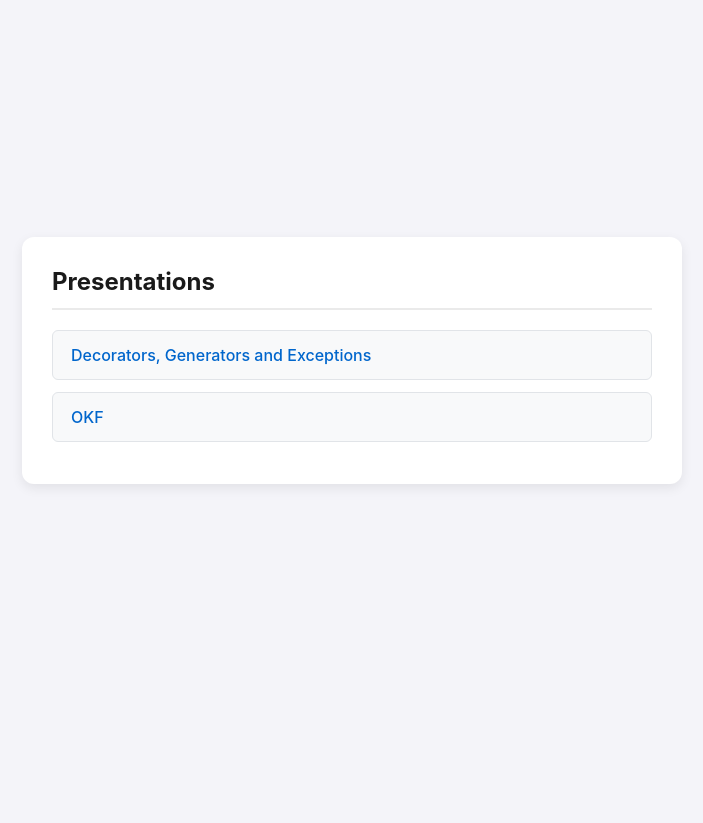
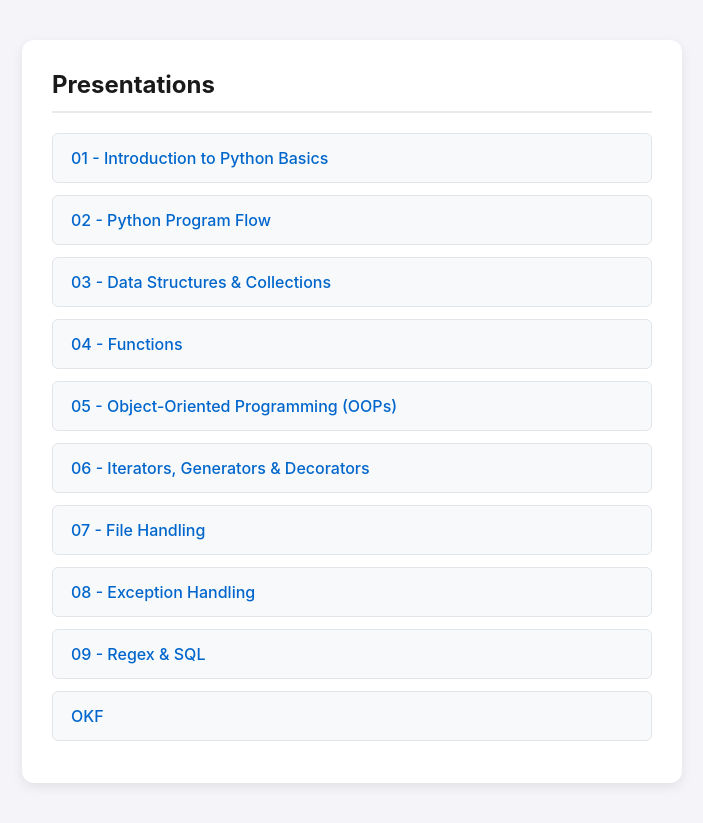
Before and after one commit to ykantreddi-dev/presentation, a plain HTML site: page files_#%2we#$/index.html in a window 1280 px wide. Shown: the whole page, without its empty margins (288-991 px from the left). Before the commit the page ends 800 px from the top, so only its background shows below. Drawn offline with Linux system fonts and the light colour scheme.

Commit message:
Update index.html

```diff
--- a/files_#%2we#$/index.html
+++ b/files_#%2we#$/index.html
@@ -72,13 +72,62 @@
     <h1>Presentations</h1>
    <ul>
   <li>
-        <a href="https://ykantreddi-dev.github.io/presentation/files_%23%252we%23%24/python-session-generators-decorators-slate.html"
+    <a href="https://ykantreddi-dev.github.io/presentation/files_%23%252we%23%24/01-intro-python-basics.html"
        target="_blank">
-          Decorators, Generators and Exceptions
+      01 - Introduction to Python Basics
     </a>
   </li>
   <li>
-        <a href="https://ykantreddi-dev.github.io/presentation/files_%23%252we%23%24/okf.html" target="_blank">
+    <a href="https://ykantreddi-dev.github.io/presentation/files_%23%252we%23%24/02-python-program-flow.html"
+       target="_blank">
+      02 - Python Program Flow
+    </a>
+  </li>
+  <li>
+    <a href="https://ykantreddi-dev.github.io/presentation/files_%23%252we%23%24/03-data-structures-collections.html"
+       target="_blank">
+      03 - Data Structures & Collections
+    </a>
+  </li>
+  <li>
+    <a href="https://ykantreddi-dev.github.io/presentation/files_%23%252we%23%24/04-functions.html"
+       target="_blank">
+      04 - Functions
+    </a>
+  </li>
+  <li>
+    <a href="https://ykantreddi-dev.github.io/presentation/files_%23%252we%23%24/05-oops.html"
+       target="_blank">
+      05 - Object-Oriented Programming (OOPs)
+    </a>
+  </li>
+  <li>
+    <a href="https://ykantreddi-dev.github.io/presentation/files_%23%252we%23%24/06-iterators-generators-decorators.html"
+       target="_blank">
+      06 - Iterators, Generators & Decorators
+    </a>
+  </li>
+  <li>
+    <a href="https://ykantreddi-dev.github.io/presentation/files_%23%252we%23%24/07-file-handling.html"
+       target="_blank">
+      07 - File Handling
+    </a>
+  </li>
+  <li>
+    <a href="https://ykantreddi-dev.github.io/presentation/files_%23%252we%23%24/08-exception-handling.html"
+       target="_blank">
+      08 - Exception Handling
+    </a>
+  </li>
+  <li>
+    <a href="https://ykantreddi-dev.github.io/presentation/files_%23%252we%23%24/09-regex-and-sql.html"
+       target="_blank">
+      09 - Regex & SQL
+    </a>
+  </li>
+  <li>
+    <a href="https://ykantreddi-dev.github.io/presentation/files_%23%252we%23%24/okf.html"
+       target="_blank">
       OKF
     </a>
   </li>
```
Lines whose indentation alone changed are shown as unchanged.
